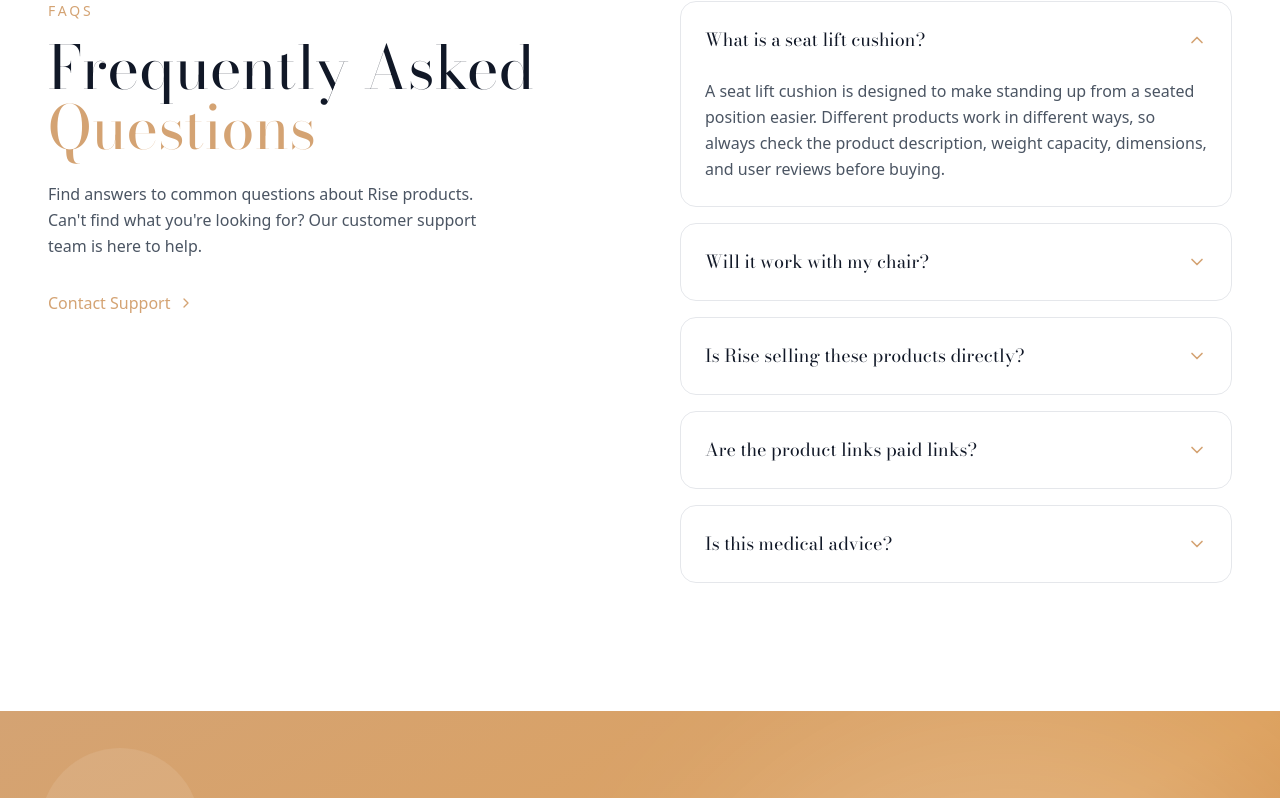
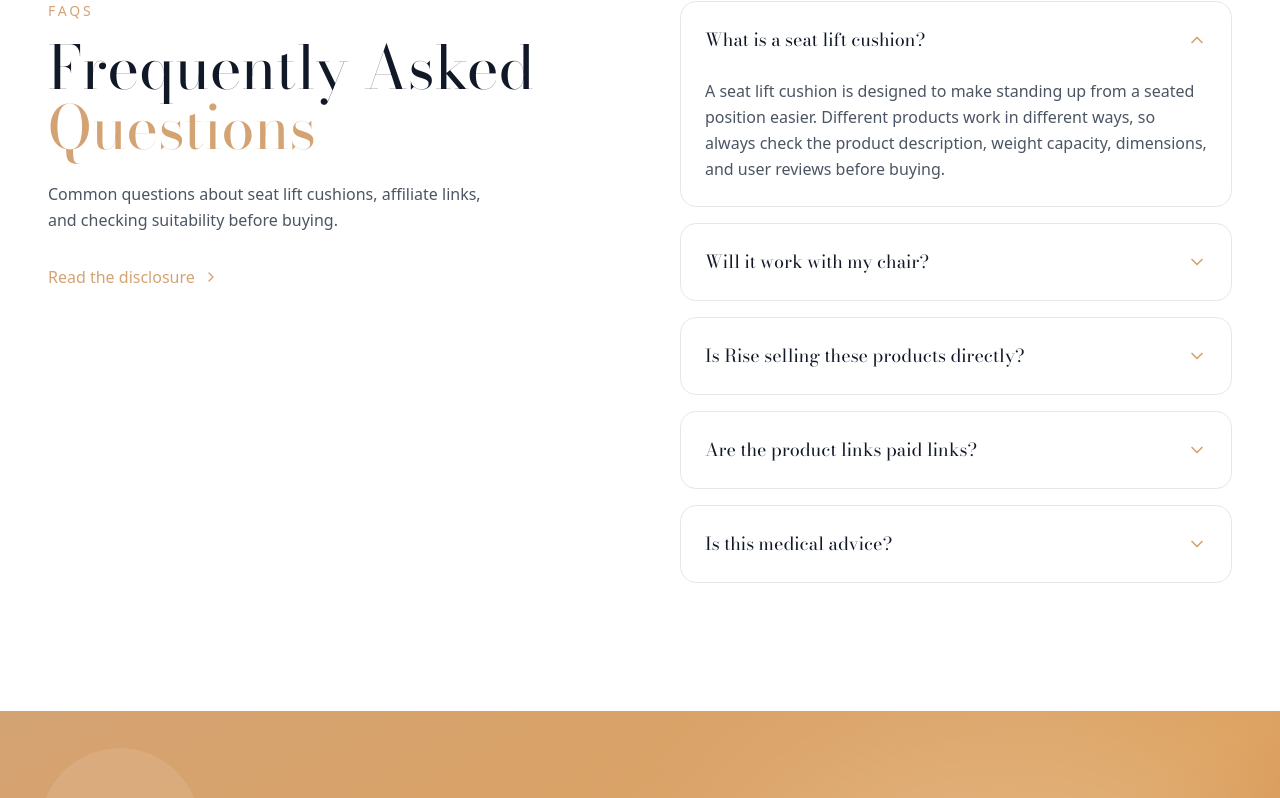
Before and after one commit to rcampbell30/rise, a React (Vite) app in the folder app/: page / in a window 1280 px wide. Shown: the part 4412-5210 px from the top of the page. Built offline with nearby package versions, Linux system fonts and the light colour scheme; a web font is replaced by a local one.

Commit message:
Update FAQ copy for affiliate guide

```diff
--- a/app/src/sections/FAQ.tsx
+++ b/app/src/sections/FAQ.tsx
@@ -1,132 +1,39 @@
-import { useEffect, useRef, useState } from 'react';
+import { useState } from 'react';
 import { ChevronDown } from 'lucide-react';
 import { faqs } from '@/data';
 
 export default function FAQ() {
-  const [isVisible, setIsVisible] = useState(false);
   const [openIndex, setOpenIndex] = useState<number | null>(0);
-  const sectionRef = useRef<HTMLElement>(null);
-
-  useEffect(() => {
-    const observer = new IntersectionObserver(
-      ([entry]) => {
-        if (entry.isIntersecting) {
-          setIsVisible(true);
-          observer.disconnect();
-        }
-      },
-      { threshold: 0.2 }
-    );
-
-    if (sectionRef.current) {
-      observer.observe(sectionRef.current);
-    }
-
-    return () => observer.disconnect();
-  }, []);
 
   const toggleFAQ = (index: number) => {
     setOpenIndex(openIndex === index ? null : index);
   };
 
   return (
-    <section ref={sectionRef} className="py-24 lg:py-32 bg-white">
+    <section id="faq" className="py-24 lg:py-32 bg-white">
       <div className="container-custom">
         <div className="grid lg:grid-cols-2 gap-12 lg:gap-20">
-          {/* Left Column - Header */}
           <div className="lg:sticky lg:top-32 lg:self-start">
-            <span
-              className={`section-subtitle mb-4 block transition-all duration-700 ${
-                isVisible
-                  ? 'opacity-100 translate-y-0'
-                  : 'opacity-0 translate-y-8'
-              }`}
-            >
-              FAQs
-            </span>
-            <h2
-              className={`section-title mb-6 transition-all duration-700 ${
-                isVisible
-                  ? 'opacity-100 translate-y-0'
-                  : 'opacity-0 translate-y-8'
-              }`}
-              style={{ transitionDelay: '100ms' }}
-            >
-              Frequently Asked
-              <br />
-              <span style={{ color: '#d4a373' }}>Questions</span>
-            </h2>
-            <p
-              className={`text-gray-600 leading-relaxed max-w-md transition-all duration-700 ${
-                isVisible
-                  ? 'opacity-100 translate-y-0'
-                  : 'opacity-0 translate-y-8'
-              }`}
-              style={{ transitionDelay: '200ms' }}
-            >
-              Find answers to common questions about Rise products. Can&apos;t find
-              what you&apos;re looking for? Our customer support team is here to help.
-            </p>
-
-            {/* Contact CTA */}
-            <div
-              className={`mt-8 transition-all duration-700 ${
-                isVisible
-                  ? 'opacity-100 translate-y-0'
-                  : 'opacity-0 translate-y-8'
-              }`}
-              style={{ transitionDelay: '300ms' }}
-            >
-              <a
-                href="#footer"
-                onClick={(e) => {
-                  e.preventDefault();
-                  document.querySelector('#footer')?.scrollIntoView({ behavior: 'smooth' });
-                }}
-                className="inline-flex items-center gap-2 text-[#d4a373] font-medium hover:underline"
-              >
-                Contact Support
+            <span className="section-subtitle mb-4 block">FAQs</span>
+            <h2 className="section-title mb-6">Frequently Asked<br /><span style={{ color: '#d4a373' }}>Questions</span></h2>
+            <p className="text-gray-600 leading-relaxed max-w-md">Common questions about seat lift cushions, affiliate links, and checking suitability before buying.</p>
+            <div className="mt-8">
+              <a href="#affiliate-disclosure" className="inline-flex items-center gap-2 text-[#d4a373] font-medium hover:underline">
+                Read the disclosure
                 <ChevronDown className="w-4 h-4 -rotate-90" />
               </a>
             </div>
           </div>
 
-          {/* Right Column - FAQ Items */}
           <div className="space-y-4">
             {faqs.map((faq, index) => (
-              <div
-                key={index}
-                className={`border border-gray-200 rounded-2xl overflow-hidden transition-all duration-700 ${
-                  isVisible
-                    ? 'opacity-100 translate-y-0'
-                    : 'opacity-0 translate-y-12'
-                }`}
-                style={{ transitionDelay: `${400 + index * 100}ms` }}
-              >
-                <button
-                  onClick={() => toggleFAQ(index)}
-                  className="w-full flex items-center justify-between p-6 text-left hover:bg-gray-50 transition-colors"
-                >
-                  <span
-                    className="text-lg text-gray-900 pr-4"
-                    style={{ fontFamily: 'Bodoni Moda, serif' }}
-                  >
-                    {faq.question}
-                  </span>
-                  <ChevronDown
-                    className={`w-5 h-5 text-[#d4a373] flex-shrink-0 transition-transform duration-300 ${
-                      openIndex === index ? 'rotate-180' : ''
-                    }`}
-                  />
+              <div key={faq.question} className="border border-gray-200 rounded-2xl overflow-hidden">
+                <button onClick={() => toggleFAQ(index)} className="w-full flex items-center justify-between p-6 text-left hover:bg-gray-50 transition-colors">
+                  <span className="text-lg text-gray-900 pr-4" style={{ fontFamily: 'Bodoni Moda, serif' }}>{faq.question}</span>
+                  <ChevronDown className={`w-5 h-5 text-[#d4a373] flex-shrink-0 transition-transform duration-300 ${openIndex === index ? 'rotate-180' : ''}`} />
                 </button>
-                <div
-                  className={`overflow-hidden transition-all duration-300 ${
-                    openIndex === index ? 'max-h-96' : 'max-h-0'
-                  }`}
-                >
-                  <p className="px-6 pb-6 text-gray-600 leading-relaxed">
-                    {faq.answer}
-                  </p>
+                <div className={`overflow-hidden transition-all duration-300 ${openIndex === index ? 'max-h-96' : 'max-h-0'}`}>
+                  <p className="px-6 pb-6 text-gray-600 leading-relaxed">{faq.answer}</p>
                 </div>
               </div>
             ))}
```
